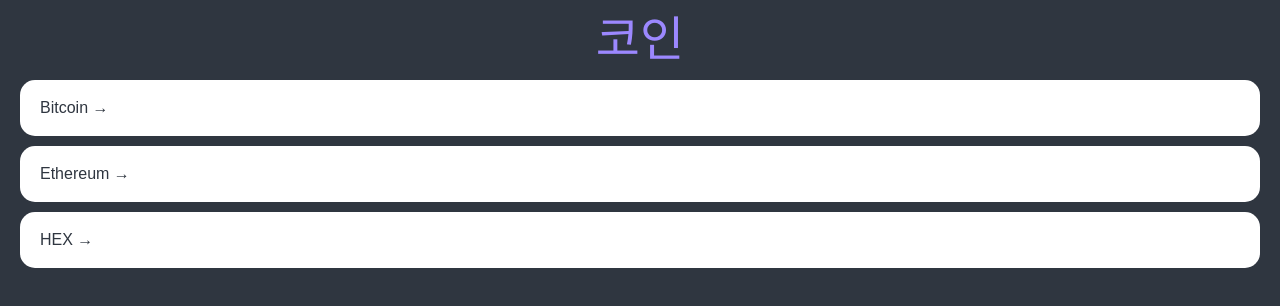
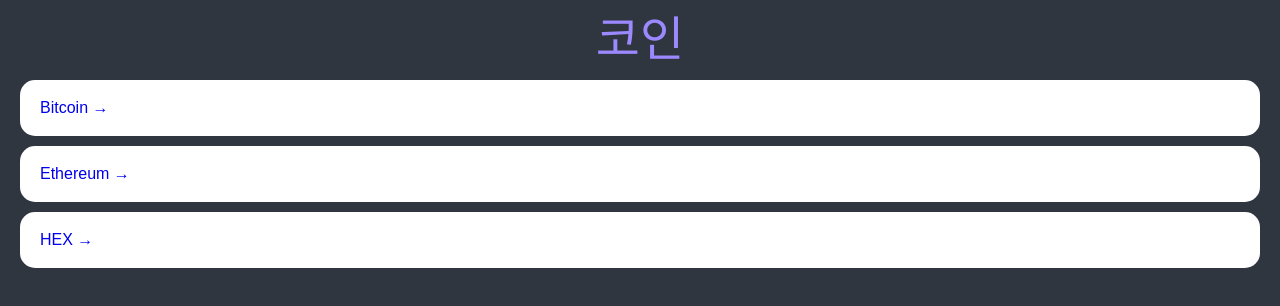
Before and after one commit to johj703/react_masterclass, a React (Create React App) app in the folder crypto_tracker/: page / in a window 1280 px wide. Shown: the top 306 px of the page. Built offline with nearby package versions, Linux system fonts and the light colour scheme.

Commit message:
Link 컴포넌트를 사용해서 각 코인을 클릭하면 해당 코인 페이지로 이동하도록 작성

```diff
--- a/crypto_tracker/src/routes/Coins.tsx
+++ b/crypto_tracker/src/routes/Coins.tsx
@@ -1,3 +1,4 @@
+import { Link } from "react-router-dom";
 import styled from "styled-components";
 
 const Container = styled.div`
@@ -64,7 +65,9 @@ function Coins() {
       </Header>
       <CoinList>
         {coins.map((coin) => (
-          <Coin key={coin.id}>{coin.name} &rarr;</Coin>
+          <Coin key={coin.id}>
+            <Link to={`/${coin.id}`}>{coin.name} &rarr;</Link>
+          </Coin>
         ))}
       </CoinList>
     </Container>
```
